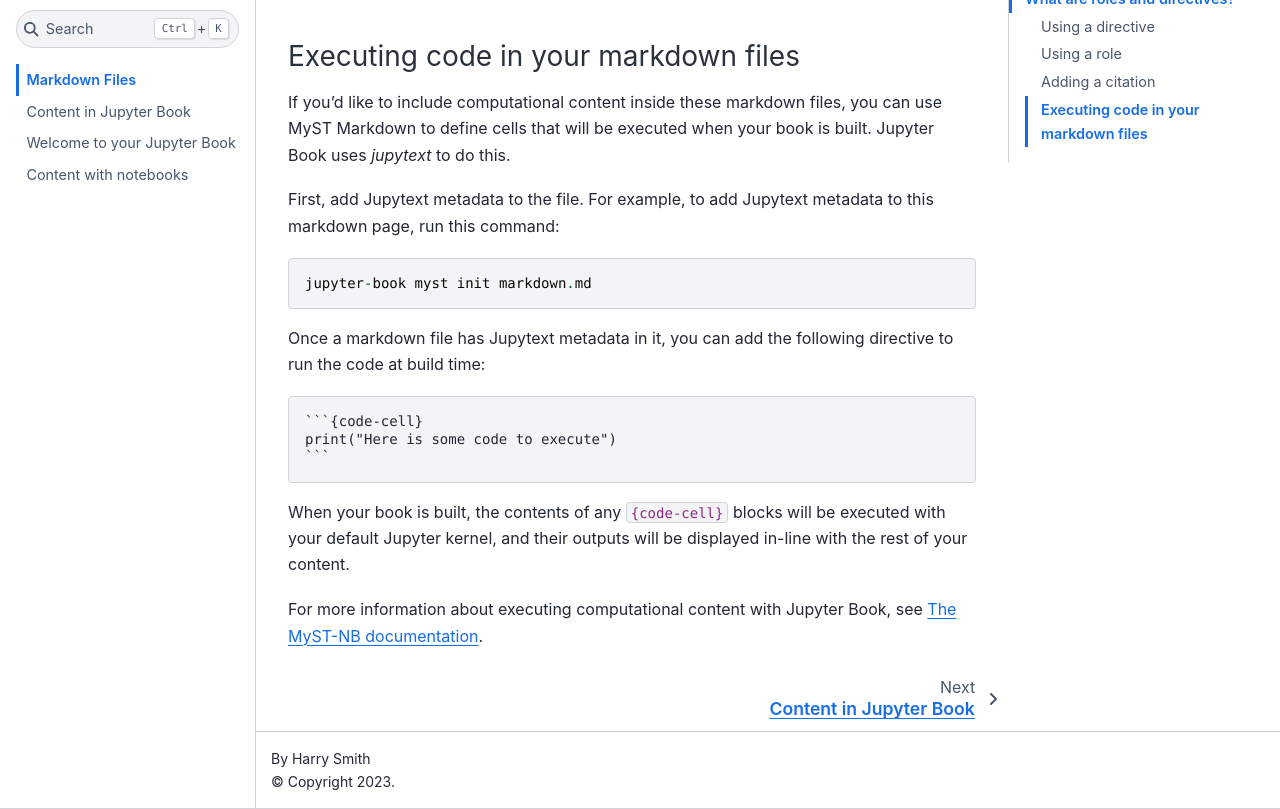
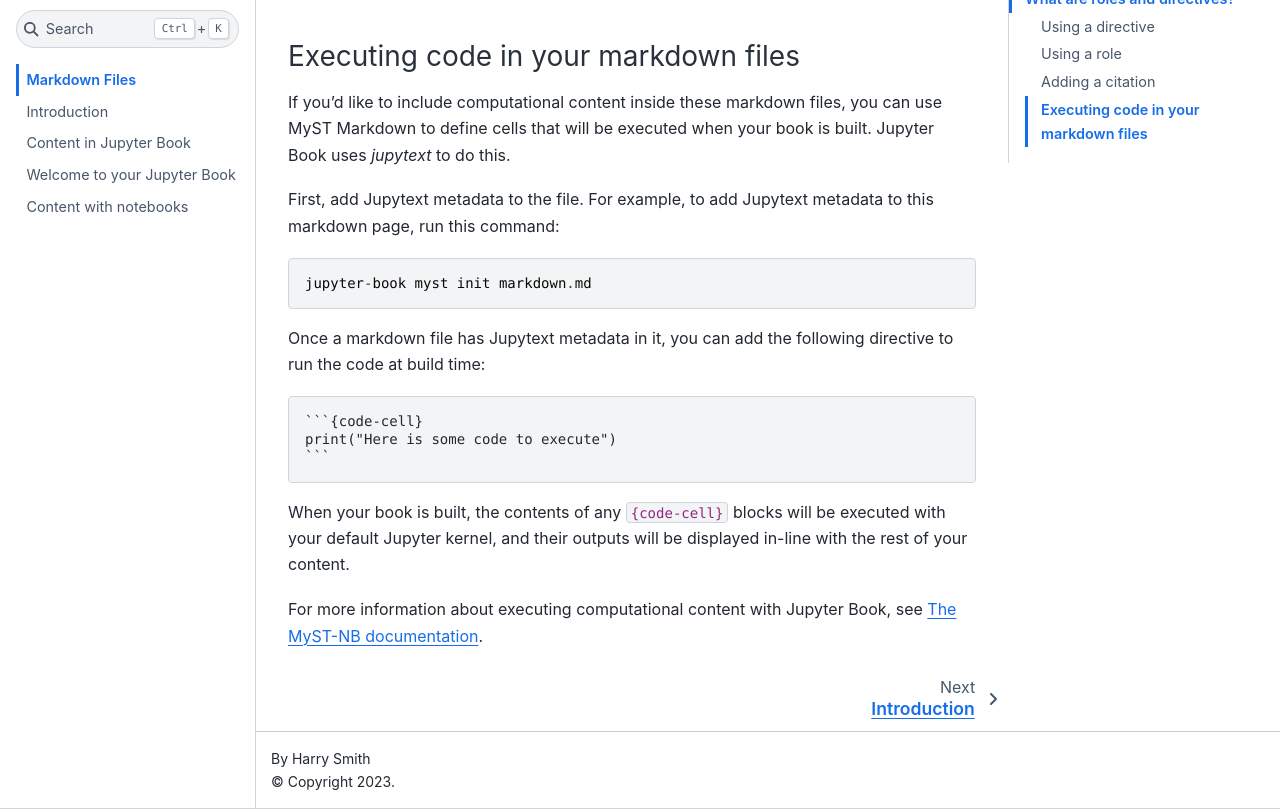
Before and after one commit to aeronauty/Aircraft-Flight-Mechanics, a Jupyter Book: the page built from markdown.md, in a window 1280 px wide and 900 px high, scrolled down 2106 px, cut to the strip 91-900 px from the top of the window. Built offline with Jupyter Book 1.0.4 settings and Sphinx 7.4.7 and the Sphinx Book theme 1.1.4, drawn with Linux system fonts in a browser that asks for light colours; cross-references to code outside the pages are shown as plain code; part of the change alters nothing that is shown.

Commit message:
Update _toc.yml

```diff
--- a/_toc.yml
+++ b/_toc.yml
@@ -1,6 +1,6 @@
-file: Introduction
 file: markdown
 sections:
+- file: Introduction
 - file: content
 - file: intro
 - file: notebooks
```
